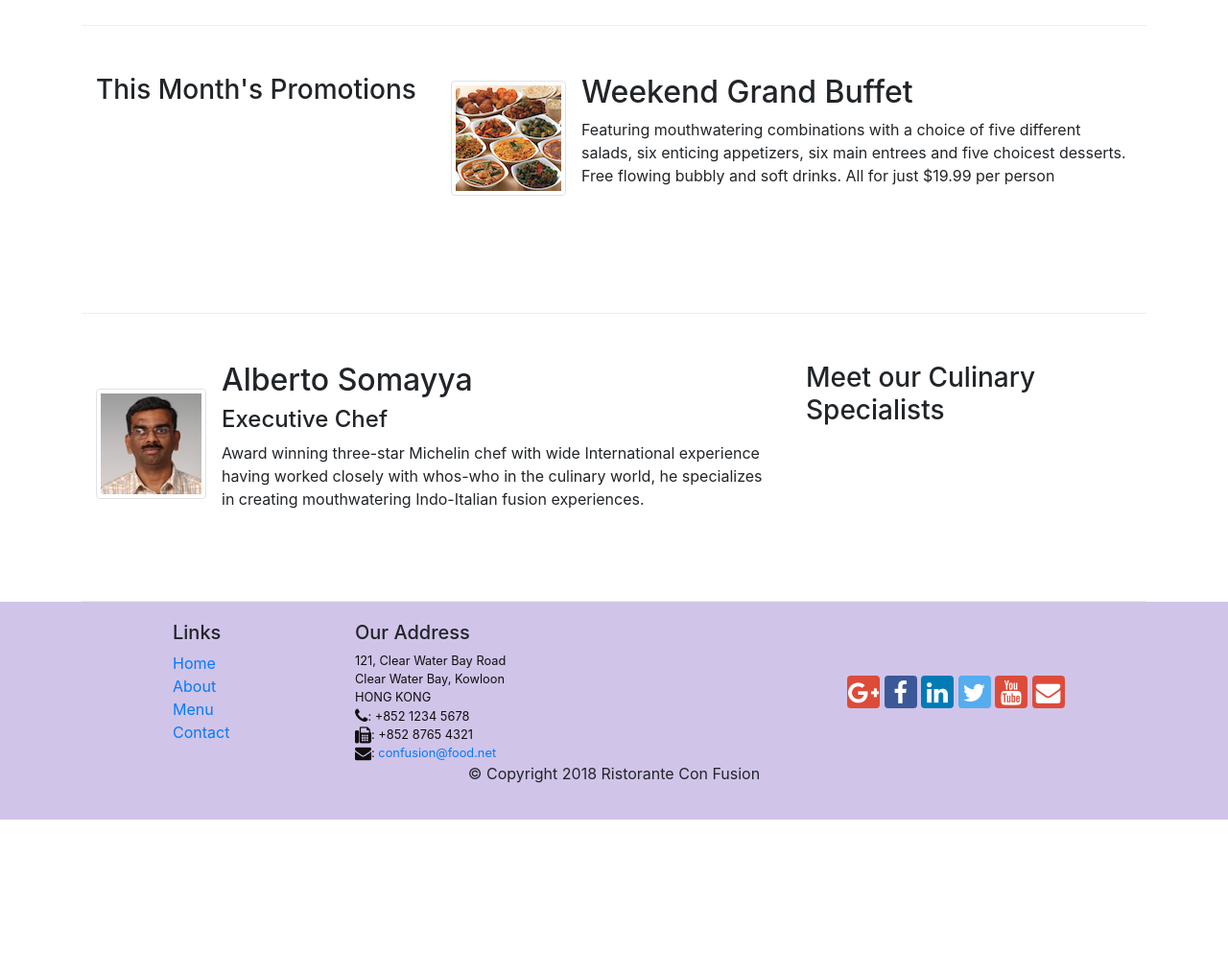
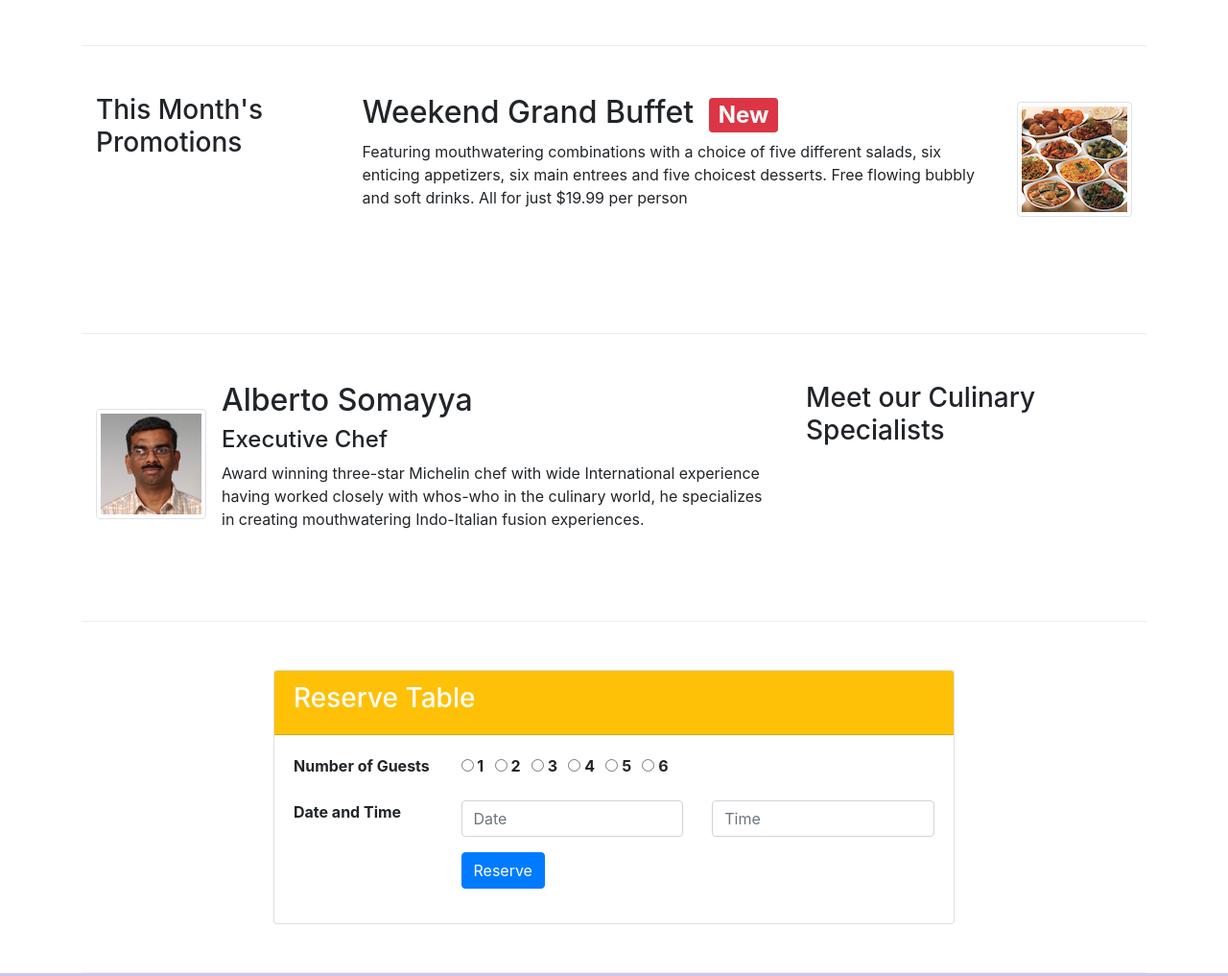
Before and after one commit to Nisarg851/conFusion, a website: page index.html in a window 1280 px wide. Shown: the part 586-1603 px from the top of the page at 96% size. Before the commit the page ends 1440 px from the top, so only its background shows below. Drawn offline with nearby package versions, Linux system fonts and the light colour scheme.

Commit message:
Assignment 2

```diff
--- a/index.html
+++ b/index.html
@@ -15,7 +15,7 @@
     <title>Ristorante Con Fusion</title>
 </head>
 
-<body>
+<body data-spy="scroll" data-target="#reserve">
     <nav class="navbar navbar-dark navbar-expand-sm fixed-top">
         <div class="container">
                 <button class="navbar-toggler" type="button" data-toggle="collapse" data-target="#navbar">
@@ -25,7 +25,7 @@
             <div class="collapse navbar-collapse" id="navbar">
                 <ul class="navbar-nav mr-auto">
                     <li class="nav-item active"><a href="#" class="nav-link"><span class="fa fa-home fa-lg"></span> Home</a></li>
-                <li class="nav-item"><a href="./aboutus.html" class="nav-link"><span class="fa fa-info fa-lg"></span> About us</a></li>
+                    <li class="nav-item "><a href="./aboutus.html" class="nav-link"><span class="fa fa-info fa-lg"></span> About us</a></li>
                     <li class="nav-item"><a href="#" class="nav-link"><span class="fa fa-list fa-lg"></span> Menu</a></li>
                     <li class="nav-item"><a href="./contactus.html" class="nav-link"><span class="fa fa-address-card fa-lg"></span> Contact</a></li>
                 </ul>
@@ -35,12 +35,15 @@
     <header class="row-header jumbotron">
         <div class="container row-header">
             <div class="row row-header">
-                <div class="col-12 col-sm-9">
+                <div class="col-12 col-sm-6 col-md-6">
                     <h1>Ristorante con Fusion</h1>
                     <p>We take inspiration from the World's best cuisines, and create a unique fusion experience. Our lipsmacking creations will tickle your culinary senses!</p>
                 </div>
-                <div class="col-12 col-sm align-self-center">
+                <div class="col-12 col-sm-2 align-self-center">
                         <img src="img/logo.png" class="img-fluid">
+                </div>
+                <div class="col-12 col-sm-3 align-self-center" id="reserve">
+                    <Button class="btn btn-warning btn-block"><a href="#gototable" style="color:black; text-decoration:none">Reserve Table</a></Button>
                 </div>
             </div>
         </div>
@@ -64,16 +67,17 @@
 
 
         <div class="row row-content">
-            <div class="col-12 col-sm-4 col-md-4">
+            <div class="col-12 col-sm-4 col-md-3">
                 <h3>This Month's Promotions</h3>
             </div>
             <div class="col col-sm col-md">
                 <div class="media">
-                    <img class="d-flex mr-3 img-thumbnail align-self-center" src="img/buffet.png" alt="Buffet">
+                    <!-- <img class="d-flex mr-3 img-thumbnail align-self-center" src="img/buffet.png" alt="Buffet"> -->
                     <div class="media-body">
-                        <h2 class="mt-0">Weekend Grand Buffet</h2>
+                        <h2 class="mt-0">Weekend Grand Buffet<span class="badge badge-danger ml-3">New</span></h2>
                         <p class="d-none d-sm-block">Featuring mouthwatering combinations with a choice of five different salads, six enticing appetizers, six main entrees and five choicest desserts. Free flowing bubbly and soft drinks. All for just $19.99 per person </p>
                     </div>
+                    <img class="d-flex ml-3 img-thumbnail align-self-center" src="img/buffet.png" alt="Buffet">
                 </div>
             </div>
         </div>
@@ -89,6 +93,51 @@
                         <h2 class="mt-0">Alberto Somayya</h2>
                         <h4>Executive Chef</h4>
                         <p class="d-none d-sm-block">Award winning three-star Michelin chef with wide International experience having worked closely with whos-who in the culinary world, he specializes in creating mouthwatering Indo-Italian fusion experiences. </p>
+                    </div>
+                </div>
+            </div>
+        </div>
+        <div class="row justify-content-center row-content">
+            <div class="col-12 col-md-8" id="gototable">
+                <div class="card">
+                    <div class="card-header bg-warning text-white"><h3>Reserve Table</h3></div>
+                    <div class="card-body">
+                        <form>
+                            <div class="form-group row">
+                                <div class="col-12 col-sm-5 col-md-3"><b>Number of Guests</b></div>
+                                <div class="col col-sm col-md ">
+                                    <strong>
+                                    <input type="radio" id="1" name="seats" value="1"/>
+                                    <label for="1">1   &nbsp;</label>
+                                    <input type="radio" id="2" name="seats" value="2"/>
+                                    <label for="2">2   &nbsp;</label>
+                                    <input type="radio" id="3" name="seats" value="3"/>
+                                    <label for="3">3   &nbsp;</label>
+                                    <input type="radio" id="4" name="seats" value="4"/>
+                                    <label for="4">4   &nbsp;</label>
+                                    <input type="radio" id="5" name="seats" value="5"/>
+                                    <label for="5">5   &nbsp;</label>
+                                    <input type="radio" id="6" name="seats" value="6"/>
+                                    <label for="6">6   &nbsp;</label>
+                                    </strong>
+                                </div>
+                            </div>
+                            <div class="form-group row">
+                                <div class="col col-sm-4 col-md-3"><strong>Date and Time</strong></div>
+                                <div class="col-12 col-sm-4 col-md">
+                                    <input type="text" class="form-control" name="res-date" id="res-date" placeholder="Date">
+                                </div>
+                                <div class="col-12 col-sm-4 col-md">
+                                    <input type="text" class="form-control" name="res-time" id="res-time" placeholder="Time">
+                                </div>
+                            </div>
+                            <div class="form-group row">
+                                <div class="col-md-3"></div>
+                                <div class="col col-sm col-md">
+                                    <button class="btn btn-primary">Reserve</button>
+                                </div>
+                            </div>
+                        </form>
                     </div>
                 </div>
             </div>
@@ -137,7 +186,9 @@
         </div>
     </footer>
         <!-- jQuery first, then Popper.js, then Bootstrap JS. -->
-        <script src="node_modules/jquery/dist/jquery.slim.min.js"></script>
+        <script src="node_modules/jquery/dist/jquery.slim.min.js">
+            $('body').scrollspy({ target: '#navbar-example' })
+        </script>
         <script src="node_modules/popper.js/dist/umd/popper.min.js"></script>
         <script src="node_modules/bootstrap/dist/js/bootstrap.min.js"></script>
 </body>
```
Lines whose indentation alone changed are shown as unchanged.
